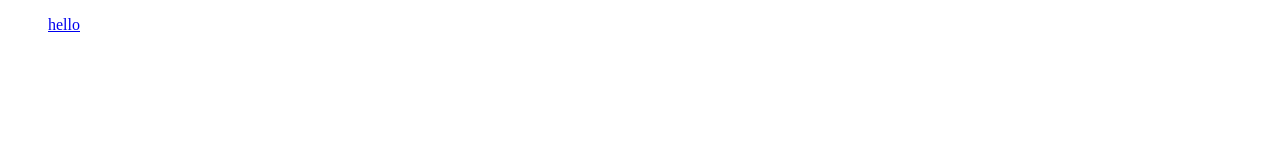
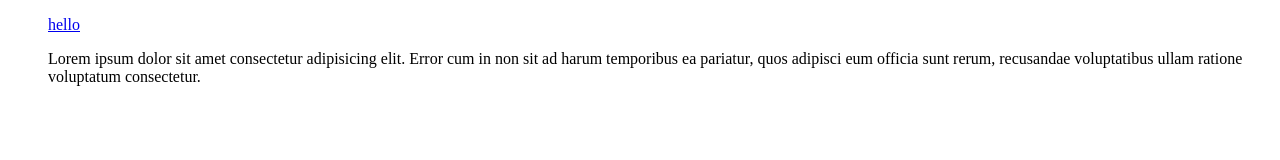
Before and after one commit to mudassir456/web_dev_bootcamp, a plain HTML site: page index.html in a window 1280 px wide. Drawn offline with Linux system fonts and the light colour scheme.

Commit message:
some changes in the 2 files

```diff
--- a/index.html
+++ b/index.html
@@ -10,6 +10,7 @@
 
     <ul>
         <a href="main.html">hello</a>
+        <p>Lorem ipsum dolor sit amet consectetur adipisicing elit. Error cum in non sit ad harum temporibus ea pariatur, quos adipisci eum officia sunt rerum, recusandae voluptatibus ullam ratione voluptatum consectetur.</p>
     </ul>
 </body>
 </html>
```
Also changed, not shown: main.html (+1 -0 lines).
